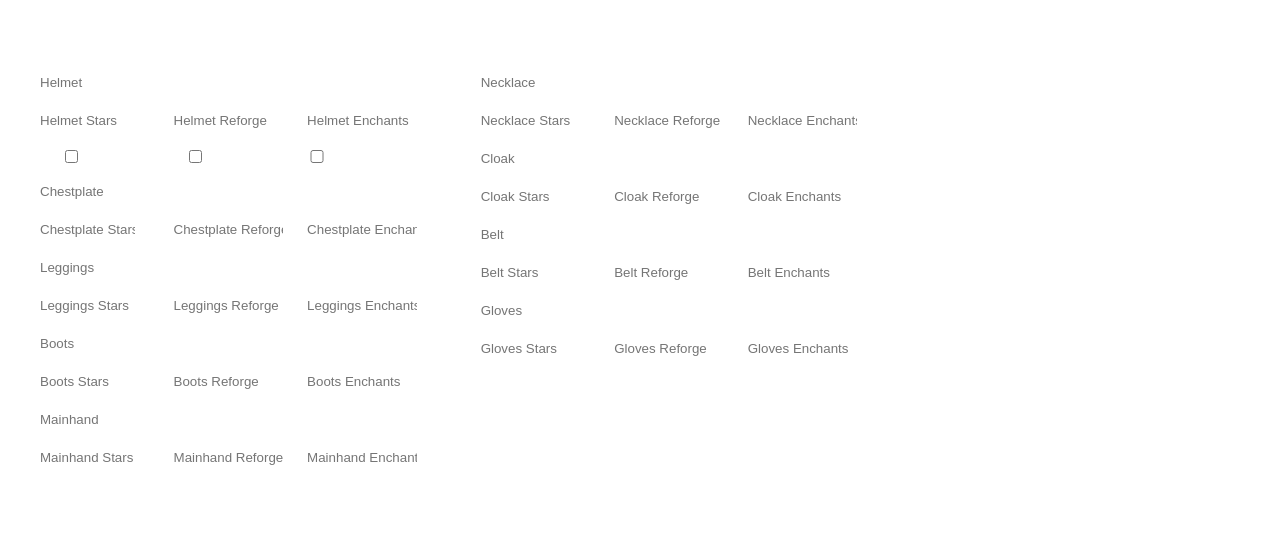
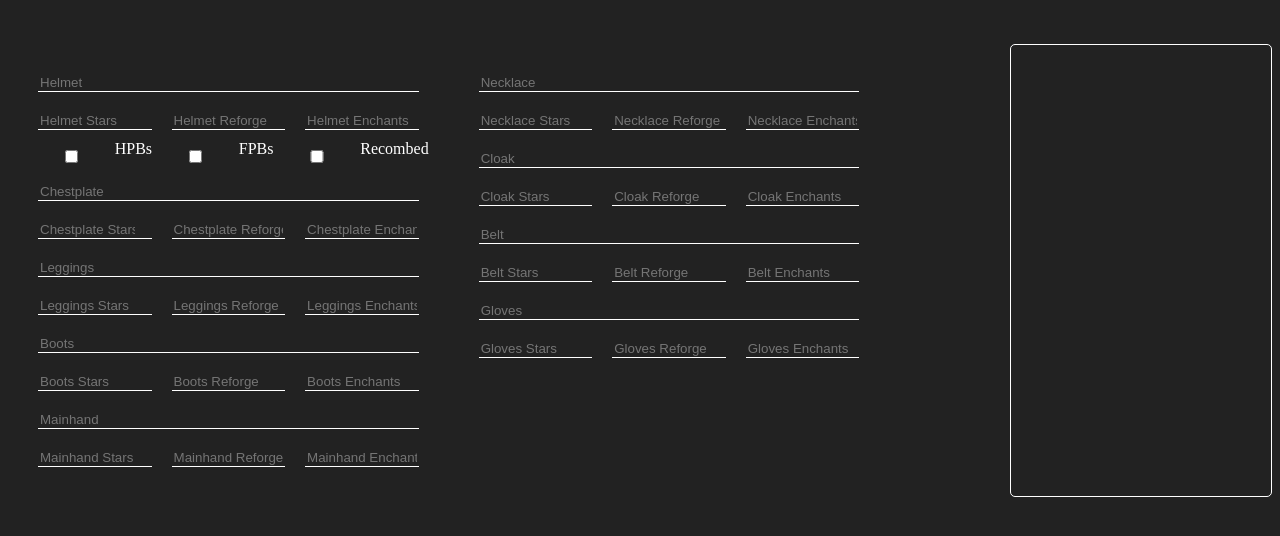
Before and after one commit to akarahdev/akarahdev.github.io, a website: page index.html in a window 1280 px wide. Drawn offline with Linux system fonts and the light colour scheme; no server answers; a web font is replaced by a local one.

Commit message:
fix site

```diff
--- a/index.css
+++ b/index.css
@@ -5,10 +5,11 @@
 
 body {
     font-family: c-font-basic;
-    background-image: url('../../img/new-background.png');
+    /* background-image: url('../../img/new-background.png');
     background-repeat: no-repeat;
     background-attachment: fixed;
-    background-size: 100% 100%;
+    background-size: 100% 100%; */
+    background-color: #222222;
 }
 
 input {
```
